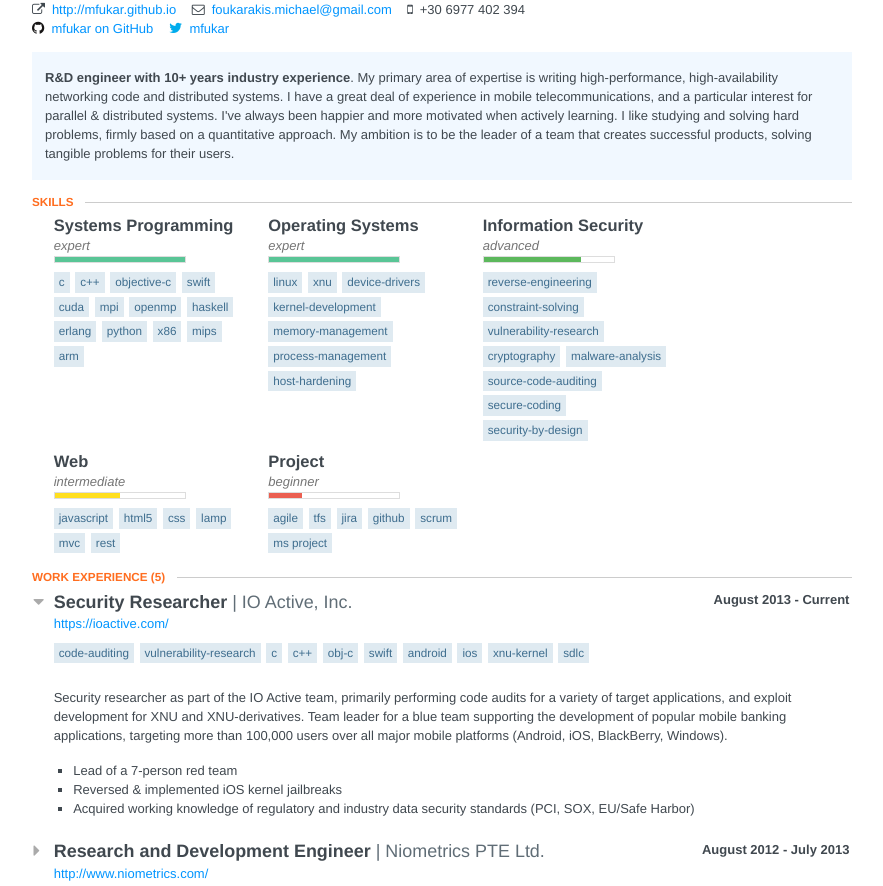
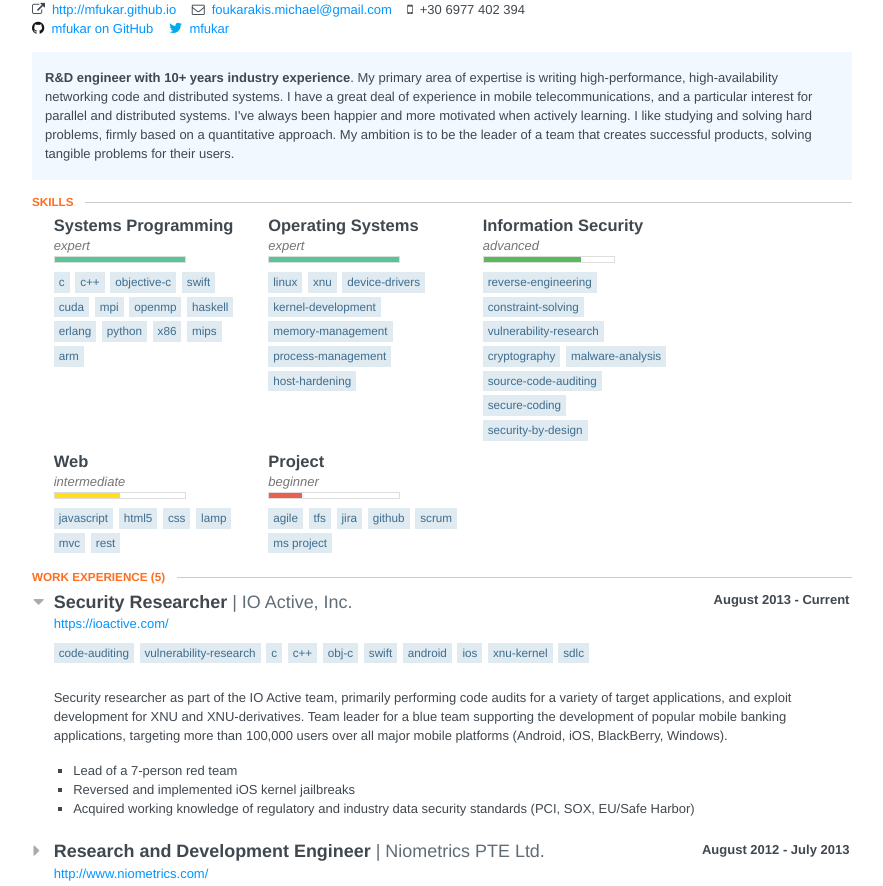
Before and after one commit to mfukar/mfukar.github.com, a Jekyll site: the page resources/hire-me.html, which Jekyll copies as it is, in a window 1280 px wide and 1400 px high. Shown: the part 130-1016 px from the top of the window, without its empty margins (198-1081 px from the left). Built offline with Jekyll 4.4.1, drawn with Linux system fonts in a browser that asks for light colours; nearby versions of some CDN libraries.

Commit message:
CV update

```diff
--- a/resources/hire-me.html
+++ b/resources/hire-me.html
@@ -737,7 +737,7 @@
                         <p><strong>R&amp;D engineer with 10+ years industry experience</strong>.
                             My primary area of expertise is writing high-performance, high-availability
                             networking code and distributed systems. I have a great deal of experience
-                            in mobile telecommunications, and a particular interest for parallel &amp;
+                            in mobile telecommunications, and a particular interest for parallel and
                             distributed systems. I&#39;ve always been happier and more motivated when
                             actively learning. I like studying and solving hard problems, firmly based
                             on a quantitative approach. My ambition is to be the leader of a team that
@@ -901,7 +901,7 @@
                         </div>
                         <ul class="highlights">
                             <li>Lead of a 7-person red team</li>
-                            <li>Reversed &amp; implemented iOS kernel jailbreaks</li>
+                            <li>Reversed and implemented iOS kernel jailbreaks</li>
                             <li>Acquired working knowledge of regulatory and industry data security standards
                                 (PCI, SOX, EU/Safe Harbor)</li>
                         </ul>
@@ -936,16 +936,16 @@
                     <div class="item display none" style="opacity:0">
                         <div class="summary">
                             <p>
-                                <p>Developer for network analytics &amp; enforcement solutions employing
-                                    deep packet inspection. As part of the company&#39;s mission, aimed to
-                                    provide communications service providers with awareness and knowledge not
-                                    just of application-level information, but up to the granularity of individual
+                                <p>Developer for network analytics and enforcement solutions employing deep
+                                    packet inspection. As part of the company&#39;s mission, aimed to provide
+                                    communications service providers with awareness and knowledge not just
+                                    of application-level information, but up to the granularity of individual
                                     subscribers.</p>
                             </p>
                         </div>
                         <ul class="highlights">
-                            <li>Development, testing, &amp; optimization of routing &amp; traffic inspection
-                                engine (NCORE)</li>
+                            <li>Development, testing, and optimization of NCORE, our routing and traffic
+                                inspection engine</li>
                             <li>Delivery of a software-based Layer-2 bridge based on NCORE</li>
                             <li>Delivery of an offline, massively parallel DPI solution utilising NVIDIA&#x27;s
                                 CUDA</li>
@@ -1066,7 +1066,7 @@
                             </p>
                         </div>
                         <ul class="highlights">
-                            <li>Developed the complete authentication &amp; authorization subsystem for
+                            <li>Developed the complete authentication and authorization subsystem for
                                 DiMAPI (Distributed Monitoring Application Interface)</li>
                             <li>As part of my MSc thesis, co-wrote an anonymization framework which was
                                 incorporated in DiMAPI</li>
```
